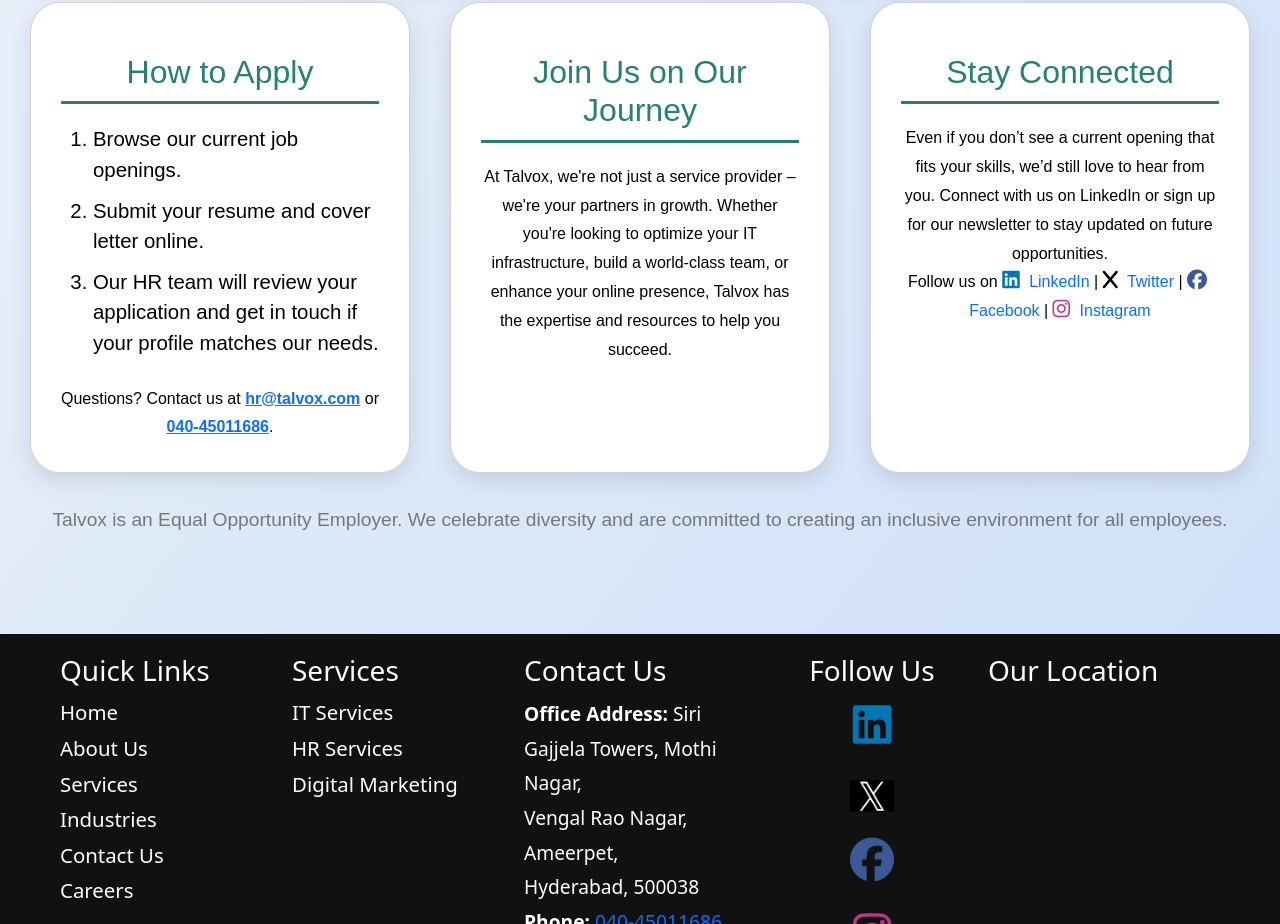
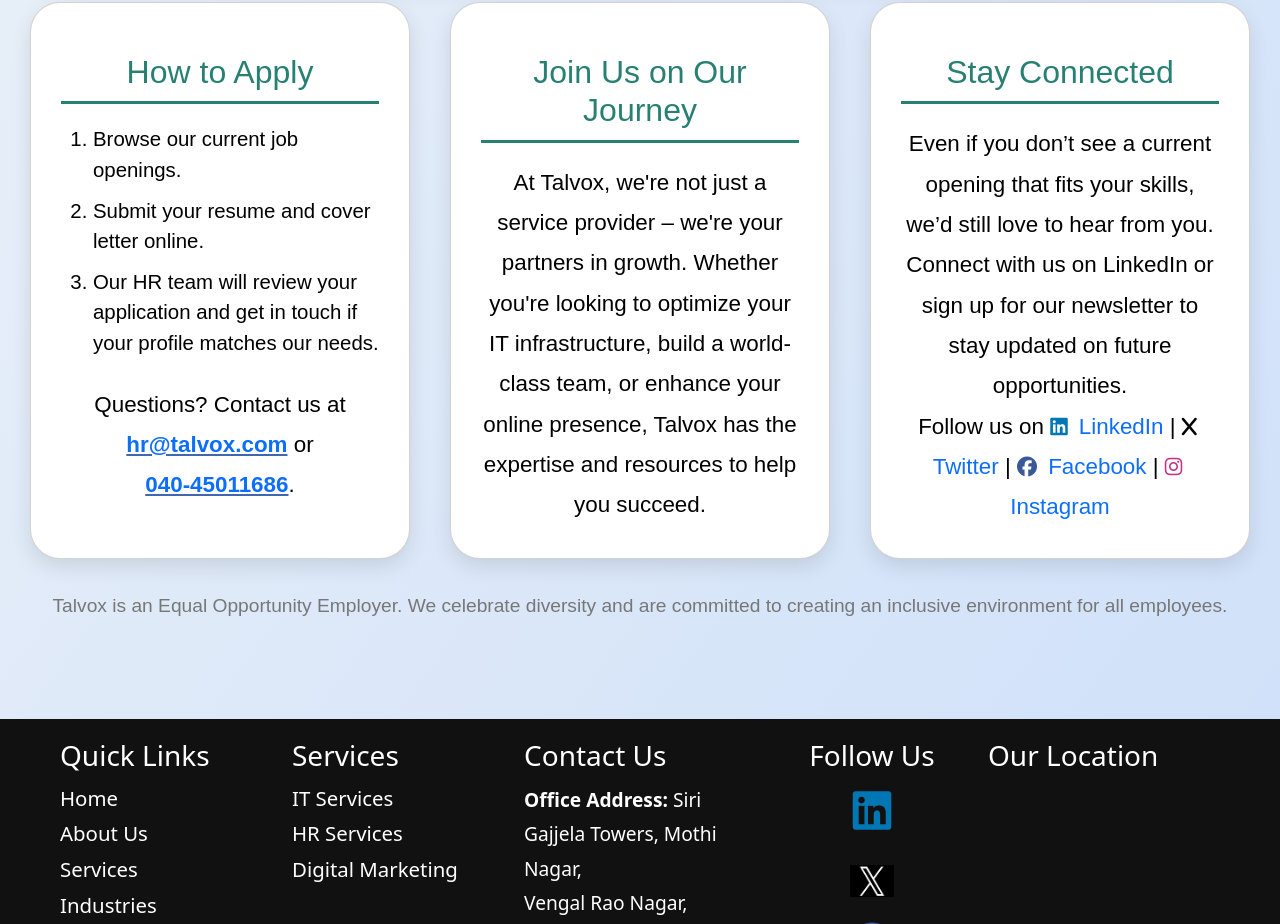
Before and after one commit to Adityapanda51/talvox-website, a React (Create React App) app: page /careers in a window 1280 px wide. Shown: the part 1120-2044 px from the top of the page. Built offline with nearby package versions, Linux system fonts and the light colour scheme; grey boxes are pictures that could not be loaded; a small style sheet from the web is missing.

Commit message:
career font size

```diff
--- a/src/components/Careers/Careers.css
+++ b/src/components/Careers/Careers.css
@@ -64,6 +64,9 @@
   /* grid-template-columns: repeat(auto-fill, minmax(300px, 1fr)); */
   grid-template-columns: repeat(3, 1fr);
   gap: 20px;
+}
+.sections p {
+  font-size: 1.4rem;
 }
 
 .card {
--- a/src/components/Careers/Careers.js
+++ b/src/components/Careers/Careers.js
@@ -54,7 +54,6 @@
       </div>
 
       <div className="sections">
-
         <div className="card how-to-apply">
           <h2>How to Apply</h2>
           <ol>
@@ -67,8 +66,16 @@
           </ol>
           <p>
             Questions? Contact us at{" "}
-            <strong className="contact"> <a href="mailto:hr@talvox.com">hr@talvox.com</a></strong> or{" "}
-            <strong className="contact"> <a href="tel:040-45011686">040-45011686</a></strong>.
+            <strong className="contact">
+              {" "}
+              <a href="mailto:hr@talvox.com">hr@talvox.com</a>
+            </strong>{" "}
+            or <br></br>
+            <strong className="contact">
+              {" "}
+              <a href="tel:040-45011686">040-45011686</a>
+            </strong>
+            .
           </p>
         </div>
 
@@ -86,7 +93,9 @@
         <div className="card stay-connected">
           <h2>Stay Connected</h2>
           <p>
-    Even if you don’t see a current opening that fits your skills, we’d still love to hear from you. Connect with us on LinkedIn or sign up for our newsletter to stay updated on future opportunities.
+            Even if you don’t see a current opening that fits your skills, we’d
+            still love to hear from you. Connect with us on LinkedIn or sign up
+            for our newsletter to stay updated on future opportunities.
           </p>
           <p>
             Follow us on{" "}
@@ -98,24 +107,33 @@
               <i className="fab fa-linkedin"></i> LinkedIn
             </a>{" "}
             |{" "}
-    <a href="https://twitter.com/talvox" target="_blank" rel="noopener noreferrer"
+            <a
+              href="https://twitter.com/talvox"
+              target="_blank"
+              rel="noopener noreferrer"
               onClick={(e) => e.preventDefault()} // Prevent click action
             >
               <i className="fab fa-x"></i> Twitter
             </a>{" "}
             |{" "}
-    <a href="https://www.facebook.com/talvox" target="_blank" rel="noopener noreferrer"
+            <a
+              href="https://www.facebook.com/talvox"
+              target="_blank"
+              rel="noopener noreferrer"
               onClick={(e) => e.preventDefault()} // Prevent click action
             >
               <i className="fab fa-facebook"></i> Facebook
             </a>{" "}
             |{" "}
-    <a href="https://www.instagram.com/talvoxpvtltd?igsh=bHk1M2tpd2xuem1u" target="_blank" rel="noopener noreferrer">
+            <a
+              href="https://www.instagram.com/talvoxpvtltd?igsh=bHk1M2tpd2xuem1u"
+              target="_blank"
+              rel="noopener noreferrer"
+            >
               <i className="fab fa-instagram"></i> Instagram
             </a>
           </p>
         </div>
-
       </div>
 
       <p className="equal-opportunity">
--- a/src/components/HomePage/HeroPage/HeroSection.css
+++ b/src/components/HomePage/HeroPage/HeroSection.css
@@ -6,7 +6,7 @@
     align-items: center;
     justify-content: flex-start; /* Aligns content horizontally to the left */
     overflow: hidden;
-    background: url('../../../assets/hero-image.jpg') no-repeat center center; /* Full-screen background image */
+    background: url('../../../assets/hero-image.jpg') no-repeat center center;
     background-color: linear-gradient(to bottom right, #f0f4f8, #d0e1f9);
     background-size: cover;
     background-position: center;
@@ -19,16 +19,16 @@
     text-decoration: none;
   }
 
-  .home-section::before {
+  /* .home-section::before {
     content: "";
     position: absolute;
     top: 0;
     left: 0;
     width: 100%;
     height: 100%;
-    background: rgba(255, 255, 255, 0.2); /* Subtle white overlay */
+    background: rgba(255, 255, 255, 0.2);
     z-index: 0;
-  }
+  } */
 
   /* Hero Content */
   .hero-content {
```
Lines whose indentation alone changed are shown as unchanged.
